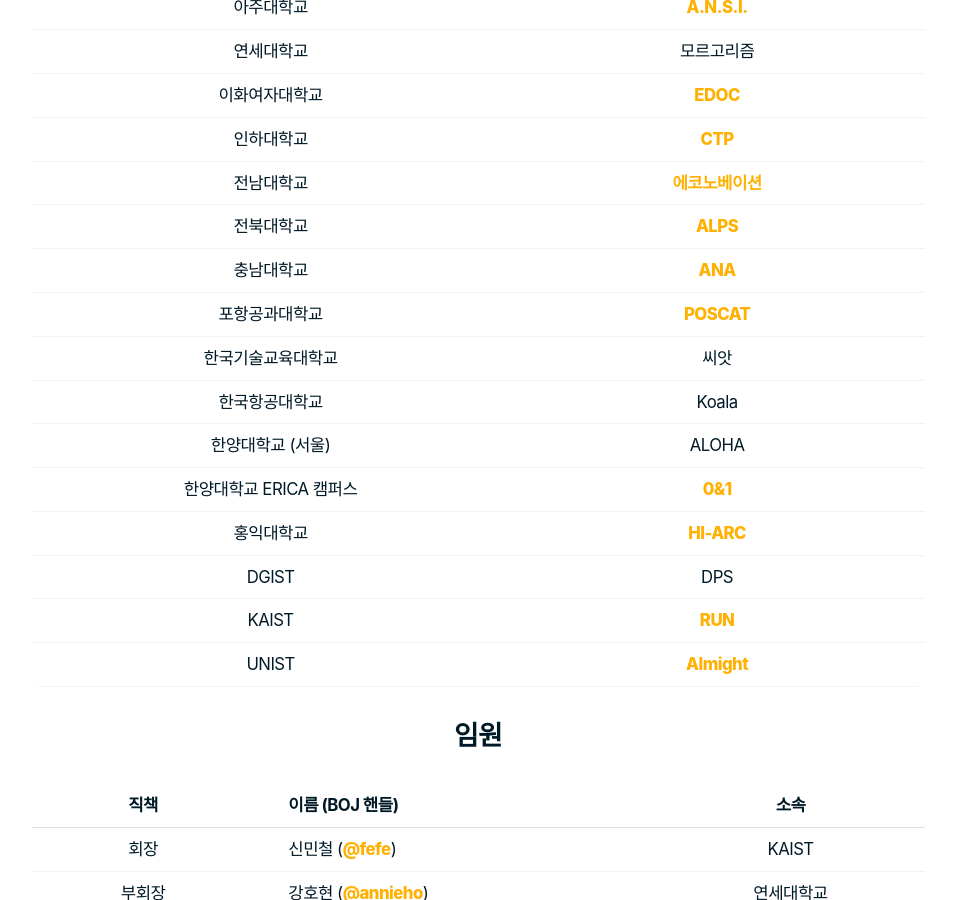
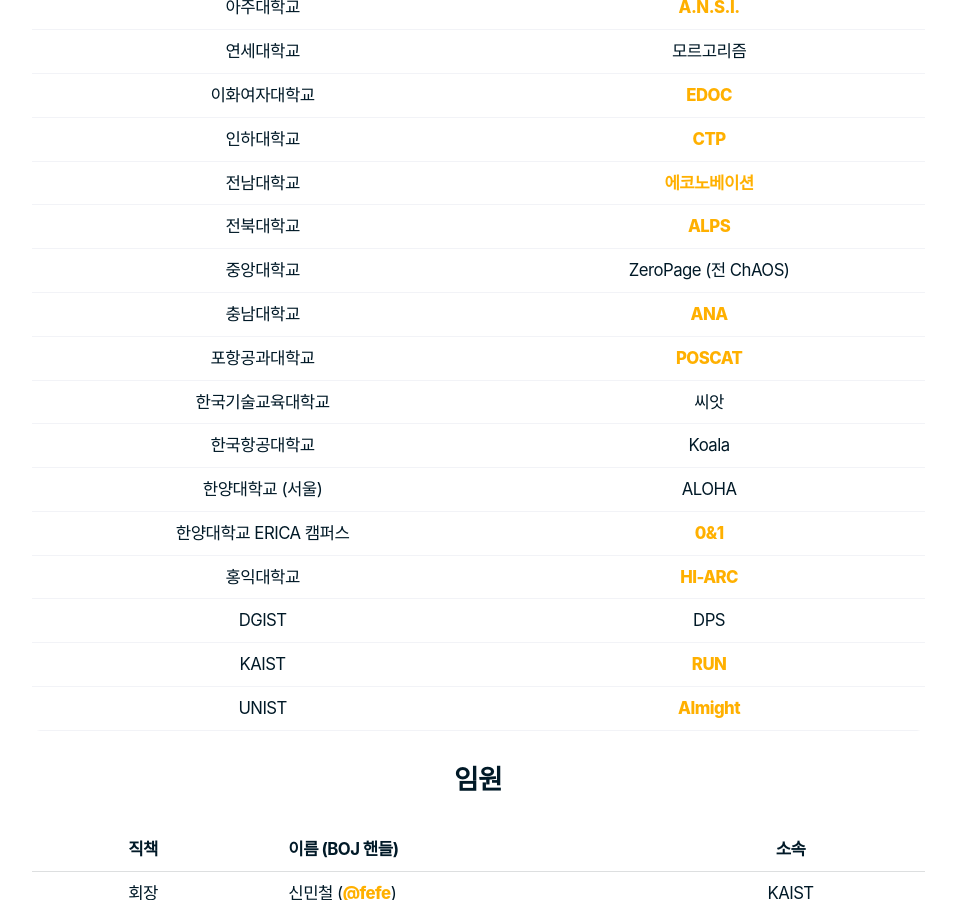
Before and after one commit to ucpcc/main, a Jekyll site: the page built from index.md, in a window 1280 px wide and 900 px high, scrolled down 2686 px. Shown: the whole window, without its empty margins (162-1118 px from the left). Built offline with Jekyll 4.4.1, drawn with Linux system fonts in a browser that asks for light colours; some web fonts are replaced.

Commit message:
Add Chung-Ang University ZeroPage (#61)
Add ZeroPage to the Korean and English UCPC Union member-club lists.

```diff
--- a/index.md
+++ b/index.md
@@ -57,6 +57,7 @@ lang: ko
 | 인하대학교              | [CTP](https://inhactp.github.io/ctp-homepage/){:target="\_blank"}                                                           |
 | 전남대학교              | [에코노베이션](https://econovation.kr/){:target="\_blank"}                                                                  |
 | 전북대학교              | [ALPS](https://sites.google.com/view/jbnu-alps){:target="\_blank"}                                                          |
+| 중앙대학교              | ZeroPage (전 ChAOS)                                                                                                         |
 | 충남대학교              | [ANA](https://anacnu.kr/){:target="\_blank"}                                                                                |
 | 포항공과대학교          | [POSCAT](https://poscat.team/){:target="\_blank"}                                                                           |
 | 한국기술교육대학교      | 씨앗                                                                                                                        |
```
Also changed, not shown: en/index.md (+1 -0 lines).
